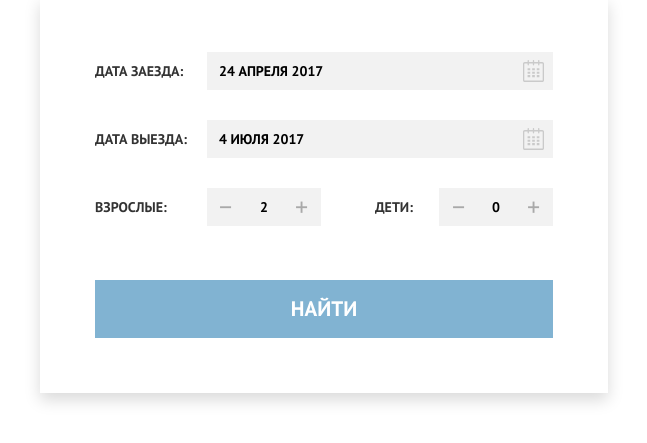
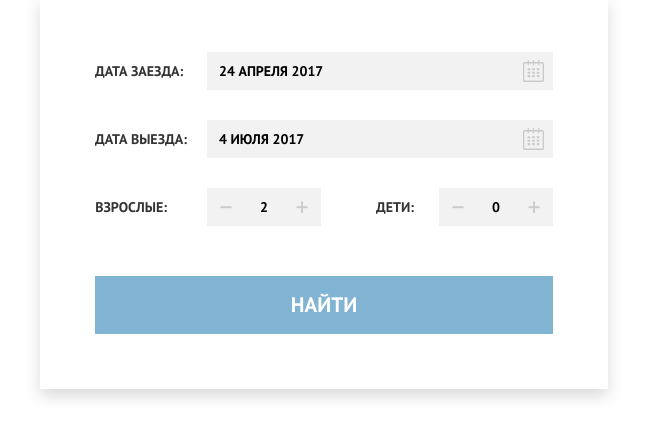
Before and after one commit to booolat/1039331-sedona-25, a plain HTML site: page index.html in a window 1280 px wide. Shown: the part 1051-1494 px from the top of the page, 316-963 px from the left. Drawn offline with Linux system fonts and the light colour scheme.

Commit message:
Декоративные элементы итерация 2
Переделана сетка формы поиска.

```diff
--- a/css/style.css
+++ b/css/style.css
@@ -199,9 +199,6 @@ button.search-form-toggle:active {
 
 .hotel-search {
   background-color: #ffffff;
-}
-
-.hotel-search form {
   display: flex;
   flex-wrap: wrap;
   width: 458px;
@@ -215,21 +212,28 @@ button.search-form-toggle:active {
 
 .hotel-search p {
   width: 458px;
-  margin: 0;
   margin-bottom: 30px;
-  padding: 0;
+  margin-top: 0;
   border: none;
   display: flex;
-  justify-content: space-between;
+  justify-content: end;
   align-items: center;
+}
+
+.hotel-search label {
+  font-size: 14px;
+  line-height: 26px;
+  font-weight: 700;
+  text-transform: uppercase;
 }
 
 .date label {
   width: 100px;
+  margin: 0;
+  padding: 0;
 }
 
 .hotel-search input {
-  background-color: #f2f2f2;
   border: none;
   font-size: 14px;
   line-height: 26px;
@@ -241,11 +245,11 @@ button.search-form-toggle:active {
 .date input  {
   box-sizing: border-box;
   display: block;
-  padding-top: 0;
-  padding-bottom: 0;
   width: 346px;
   height: 38px;
   padding-left: 12px;
+  margin-left: 12px;
+  background-color: rgb(242, 242, 242);
 }
 
 .checkin {
@@ -278,88 +282,46 @@ button.search-form-toggle:active {
   fill: #81b3d2;
 }
 
-.guests {
-  display: flex;
-  justify-content: space-between;
-  align-items: center;
+.guests input {
+  padding: 0;
+  width: 38px;
+  height: 38px;
+  text-align: center;
+  background-color: rgb(242, 242, 242);
 }
 
-p.guests {
-  margin-bottom: 54px;
-  position: relative;
+.guests span {
+  display: block;
+  box-sizing: border-box;
+  width: 38px;
+  height: 38px;
+  padding-top: 8px;
+  font-size: 26px;
+  color: #cacaca;
+  text-align: center;
+  background-color: rgb(242, 242, 242);
 }
 
-.guests input {
-  box-sizing: border-box;
-  display: block;
-  width: 114px;
-  height: 38px;
-  text-align: center;
+.adults-label-margin {
+  margin-right: 40px;
 }
 
-.label-kids {
-  position: relative;
-  left: 14px;
-}
-
- .minus {
-  position: absolute;
-  width: 11px;
-  height: 11px;
-  font-size: 26px;
-  color: #a9a9a9;
-  top: 8px;
-  left: 124px;
-}
-
-.plus {
-  position: absolute;
-  width: 11px;
-  height: 11px;
-  font-size: 26px;
-  color: #a9a9a9;
-  top: 8px;
-  left: 200px;
-}
-
-.minus1 {
-  position: absolute;
-  width: 11px;
-  height: 11px;
-  font-size: 26px;
-  color: #a9a9a9;
-  top: 8px;
-  left: 357px;
-}
-
-.plus1 {
-  position: absolute;
-  width: 11px;
-  height: 11px;
-  font-size: 26px;
-  color: #a9a9a9;
-  top: 8px;
-  left: 432px;
+.kids-label-margin {
+  margin-left: 55px;
+  margin-right: 25px;
 }
 
 .minus:focus,
 .minus:hover,
 .plus:hover,
-.plus:focus,
-.minus1:focus,
-.minus1:hover,
-.plus1:focus,
-.plus1:hover {
+.plus:focus {
   color: black;
 }
 
 .minus:active,
-.plus:active,
-.minus1:active,
-.plus1:active {
+.plus:active {
   color: #81b3d2;
 }
-
 
 .hotel-search input:hover {
   background-color: #ebebeb;
@@ -369,13 +331,6 @@ p.guests {
   background-color: #ffffff;
 }
 
-.hotel-search label {
-  font-size: 14px;
-  line-height: 26px;
-  font-weight: 700;
-  text-transform: uppercase;
-}
-
 .hotel-search .search-button {
   background-color: #81b3d2;
   color: #ffffff;
@@ -383,10 +338,9 @@ p.guests {
   line-height: 26px;
   width: 100%;
   height: 58px;
-  margin: 0;
-  padding: 0;
   margin-left: auto;
   margin-right: auto;
+  margin-top: 20px;
 }
 
 .hotel-search .search-button:hover,
@@ -494,8 +448,6 @@ button.button:active {
   background-color: #503e33;
   color: rgba(255, 255, 255, 0.3);
 }
-
-
 
 /* стили сетки */
 
--- a/index.html
+++ b/index.html
@@ -52,14 +52,14 @@
           </p>
           <h3 class="visually-hidden">Проживающие</h3>
           <p class="guests">
+            <label class="adults-label-margin" for="adults">Взрослые:</label>
             <span class="minus">−</span>
-            <label for="adults">Взрослые:</label>
-            <input class="adults" type="text" value="2" id="adults" name="adults">
+            <input type="text" value="2" id="adults" name="adults">
             <span class="plus">+</span>
-            <span class="minus1">−</span>
-            <label class="label-kids" for="kids">Дети:</label>
-            <input class="kids" type="text" id="kids" value="0">
-            <span class="plus1">+</span>
+            <label class="kids-label-margin" for="kids">Дети:</label>
+            <span class="minus">−</span>
+            <input type="text" id="kids" value="0">
+            <span class="plus">+</span>
           </p>
           <input class="search-button" type="submit" id="find-hotels" name="find-hotels" value="Найти">
           <label for="find-hotels" class="visually-hidden">Найти</label>
```
